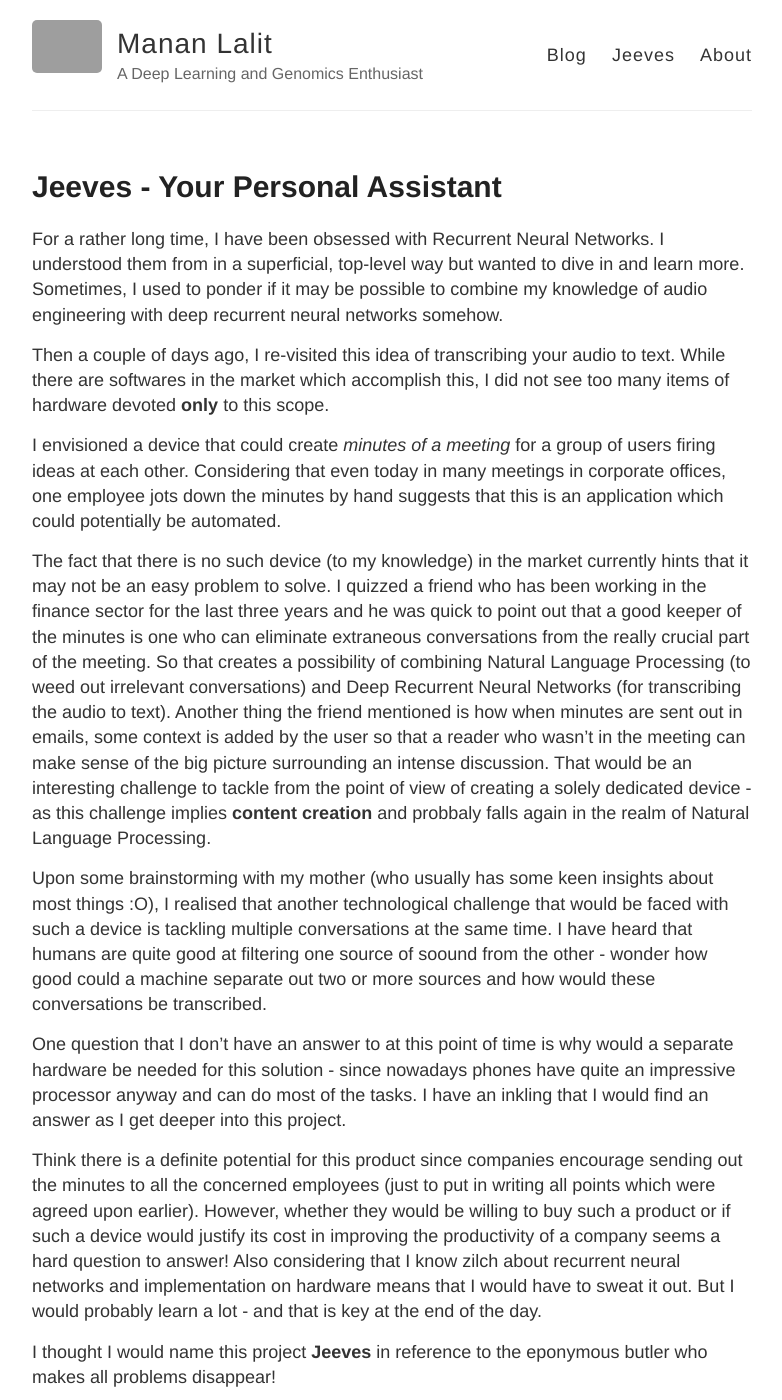
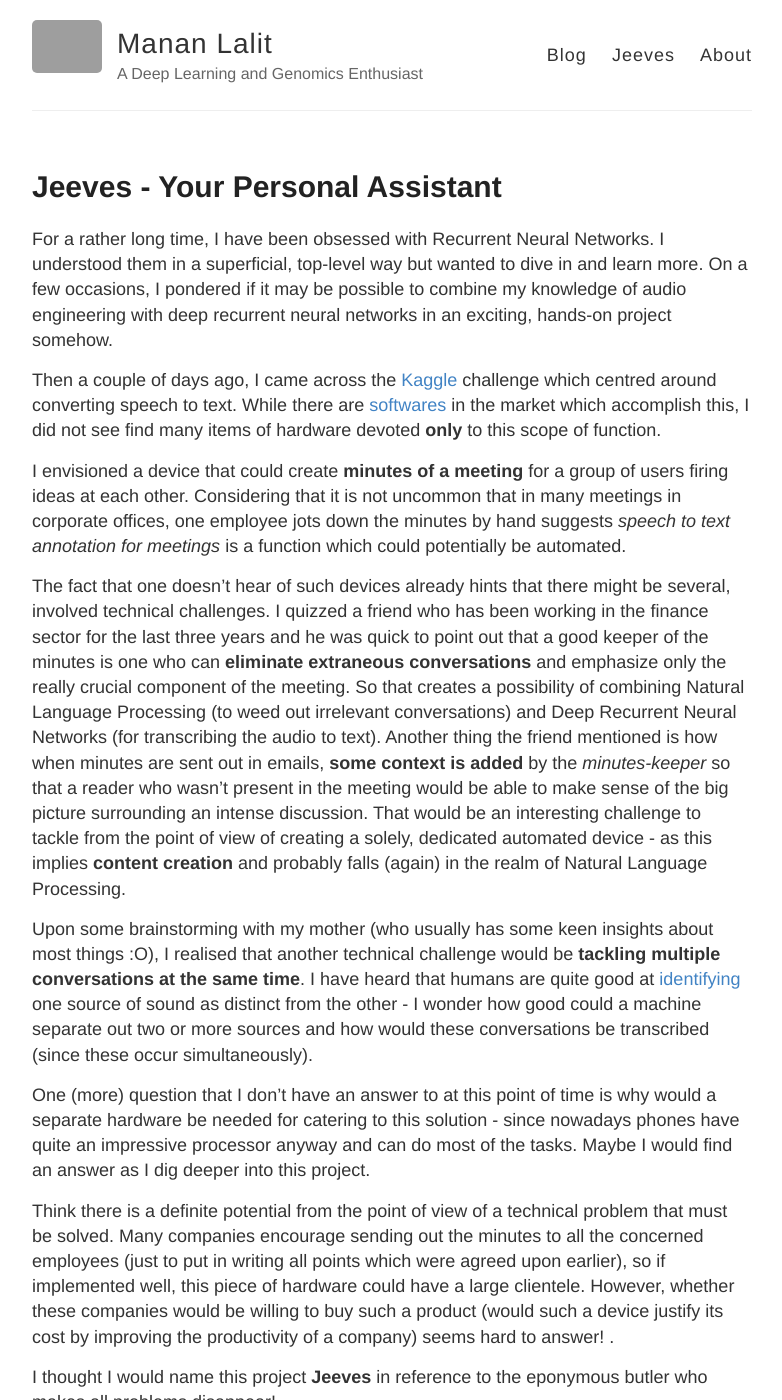
Before and after one commit to malaalam/minuteskeeper, a Jekyll site: the page built from _posts/2017-12-30-Jeeves-Your-Personal-Assistant.md, in a window 1280 px wide and 1400 px high. Shown: the whole window, without its empty margins (248-1030 px from the left). Built offline with Jekyll 4.4.1, drawn with Linux system fonts in a browser that asks for light colours; comment, search, counter and statistics services are not loaded; grey boxes are pictures that could not be loaded.

Commit message:
Update 2017-12-30-Jeeves-Your-Personal-Assistant.md

```diff
--- a/_posts/2017-12-30-Jeeves-Your-Personal-Assistant.md
+++ b/_posts/2017-12-30-Jeeves-Your-Personal-Assistant.md
@@ -3,19 +3,19 @@ layout: post
 title: Jeeves - Your Personal Assistant
 ---
 
-For a rather long time, I have been obsessed with Recurrent Neural Networks. I understood them from in a superficial, top-level way but wanted to dive in and learn more. Sometimes, I used to ponder if it may be possible to combine my knowledge of audio engineering with deep recurrent neural networks somehow.
+For a rather long time, I have been obsessed with Recurrent Neural Networks. I understood them in a superficial, top-level way but wanted to dive in and learn more. On a few occasions, I pondered if it may be possible to combine my knowledge of audio engineering with deep recurrent neural networks in an exciting, hands-on project somehow.
 
-Then a couple of days ago, I re-visited this idea of transcribing your audio to text. While there are softwares in the market which accomplish this, I did not see too many items of hardware devoted **only** to this scope.
+Then a couple of days ago, I came across the [Kaggle](https://www.kaggle.com/c/tensorflow-speech-recognition-challenge) challenge which centred around converting speech to text. While there are [softwares](https://en.wikipedia.org/wiki/Transcription_(software)) in the market which accomplish this, I did not see find many items of hardware devoted **only** to this scope of function.
 
-I envisioned a device that could create *minutes of a meeting* for a group of users firing ideas at each other. Considering that even today in many meetings in corporate offices, one employee jots down the minutes by hand suggests that this is an application which could potentially be automated.
+I envisioned a device that could create **minutes of a meeting** for a group of users firing ideas at each other. Considering that it is not uncommon that in many meetings in corporate offices, one employee jots down the minutes by hand suggests *speech to text annotation for meetings* is a function which could potentially be automated.
 
-The fact that there is no such device (to my knowledge) in the market currently hints that it may not be an easy problem to solve. I quizzed a friend who has been working in the finance sector for the last three years and he was quick to point out that a good keeper of the minutes is one who can eliminate extraneous conversations from the really crucial part of the meeting. So that creates a possibility of combining Natural Language Processing (to weed out irrelevant conversations) and Deep Recurrent Neural Networks (for transcribing the audio to text). Another thing the friend mentioned is how when minutes are sent out in emails, some context is added by the user so that a reader who wasn't in the meeting can make sense of the big picture surrounding an intense discussion. That would be an interesting challenge to tackle from the point of view of creating a solely dedicated device - as this challenge implies **content creation** and probbaly falls again in the realm of Natural Language Processing.
+The fact that one doesn't hear of such devices already hints that there might be several, involved technical challenges. I quizzed a friend who has been working in the finance sector for the last three years and he was quick to point out that a good keeper of the minutes is one who can **eliminate extraneous conversations** and emphasize only the really crucial component of the meeting. So that creates a possibility of combining Natural Language Processing (to weed out irrelevant conversations) and Deep Recurrent Neural Networks (for transcribing the audio to text). Another thing the friend mentioned is how when minutes are sent out in emails, **some context is added** by the *minutes-keeper* so that a reader who wasn't present in the meeting would be able to make sense of the big picture surrounding an intense discussion. That would be an interesting challenge to tackle from the point of view of creating a solely, dedicated automated device - as this implies **content creation** and probably falls (again) in the realm of Natural Language Processing.
 
-Upon some brainstorming with my mother (who usually has some keen insights about most things :O), I realised that another technological challenge that would be faced with such a device is tackling multiple conversations at the same time. I have heard that humans are quite good at filtering one source of soound from the other - wonder how good could a machine separate out two or more sources and how would these conversations be transcribed.
+Upon some brainstorming with my mother (who usually has some keen insights about most things :O), I realised that another technical challenge would be **tackling multiple conversations at the same time**. I have heard that humans are quite good at [identifying](https://en.wikipedia.org/wiki/Cocktail_party_effect) one source of sound as distinct from the other - I wonder how good could a machine separate out two or more sources and how would these conversations be transcribed (since these occur simultaneously).
 
-One question that I don't have an answer to at this point of time is why would a separate hardware be needed for this solution - since nowadays phones have quite an impressive processor anyway and can do most of the tasks. I have an inkling that I would find an answer as I get deeper into this project.
+One (more) question that I don't have an answer to at this point of time is why would a separate hardware be needed for catering to this solution - since nowadays phones have quite an impressive processor anyway and can do most of the tasks. Maybe I would find an answer as I dig deeper into this project.
 
-Think there is a definite potential for this product since companies encourage sending out the minutes to all the concerned employees (just to put in writing all points which were agreed upon earlier). However, whether they would be willing to buy such a product or if such a device would justify its cost in improving the productivity of a company seems a hard question to answer! Also considering that I know zilch about recurrent neural networks and implementation on hardware means that I would have to sweat it out. But I would probably learn a lot - and that is key at the end of the day.
+Think there is a definite potential from the point of view of a technical problem that must be solved. Many companies encourage sending out the minutes to all the concerned employees (just to put in writing all points which were agreed upon earlier), so if implemented well, this piece of hardware could have a large clientele. However, whether these companies would be willing to buy such a product (would such a device justify its cost by improving the productivity of a company) seems hard to answer! .
 
 I thought I would name this project **Jeeves** in reference to the eponymous butler who makes all problems disappear!
 
```
